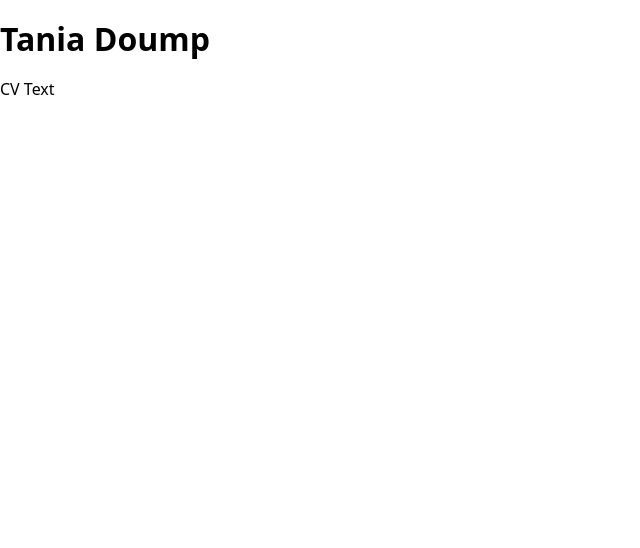
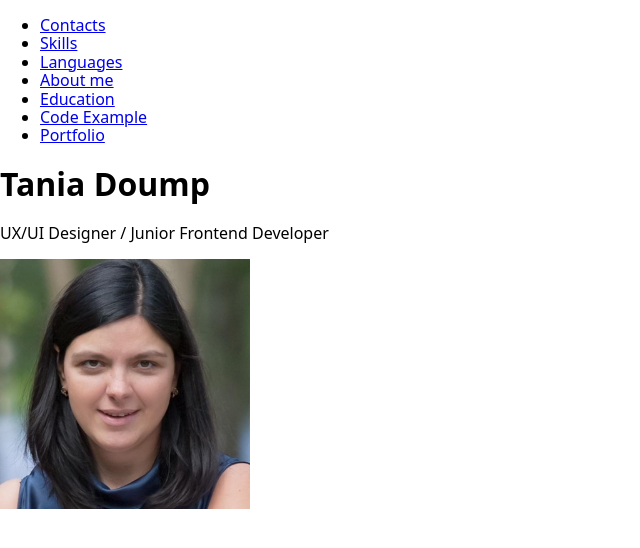
Before and after one commit to TaniaDou/rsschool-cv, a website: page index.html in a window 1280 px wide. Shown: the whole page, without its empty margins (0-640 px from the left). Drawn offline with nearby package versions, Linux system fonts and the light colour scheme; files that its build step writes are made by us from their sources.

Commit message:
feat: add header

```diff
--- a/index.html
+++ b/index.html
@@ -6,11 +6,34 @@
     <link rel="stylesheet" href="css/style.css">
     <link rel="stylesheet" href="node_modules/modern-normalize/modern-normalize.css">
     <link rel="icon" href="images/favicon.ico" type="image/ico" sizes="32x32">
+    <link rel="preconnect" href="https://fonts.googleapis.com">
+    <link rel="preconnect" href="https://fonts.gstatic.com" crossorigin>
+    <link href="https://fonts.googleapis.com/css2?family=Roboto:ital,wght@0,100;0,300;0,400;0,500;0,700;0,900;1,100;1,300;1,400;1,500;1,700;1,900&display=swap" rel="stylesheet">
     <title>CV Tania Doump</title>
     <link rel="stylesheet" href="style.css">
 </head>
+
 <body>
-    <h1>Tania Doump</h1>
-    <p>CV Text</p>
+    <header class="header">
+        <div class="wrapper">
+            <nav class="navigation">
+                <ul class="navigation__list">
+                    <li class="navigation__item"><a href="#contacts" class="navigation__link">Contacts</a></li>
+                    <li class="navigation__item"><a href="#skills" class="navigation__link">Skills</a></li>
+                    <li class="navigation__item"><a href="#languages" class="navigation__link">Languages</a></li>
+                    <li class="navigation__item"><a href="#about" class="navigation__link">About me</a></li>
+                    <li class="navigation__item"><a href="#education" class="navigation__link">Education</a></li>
+                    <li class="navigation__item"><a href="#code" class="navigation__link">Code Example</a></li>
+                    <li class="navigation__item"><a href="#portfolio" class="navigation__link">Portfolio</a></li>
+                </ul>
+            </nav>
+            <div class="header__description">
+                <h1 class="header__title">Tania Doump</h1>
+                <p class="header__text">UX/UI Designer / Junior Frontend Developer</p>
+            </div>
+            <img src="images/tania.jpg" alt="photo" class="header__img" width="250" height="250">
+        </div>
+    </header>
+
 </body>
 </html>
```
Also changed, not shown: images/tania.jpg (added).
